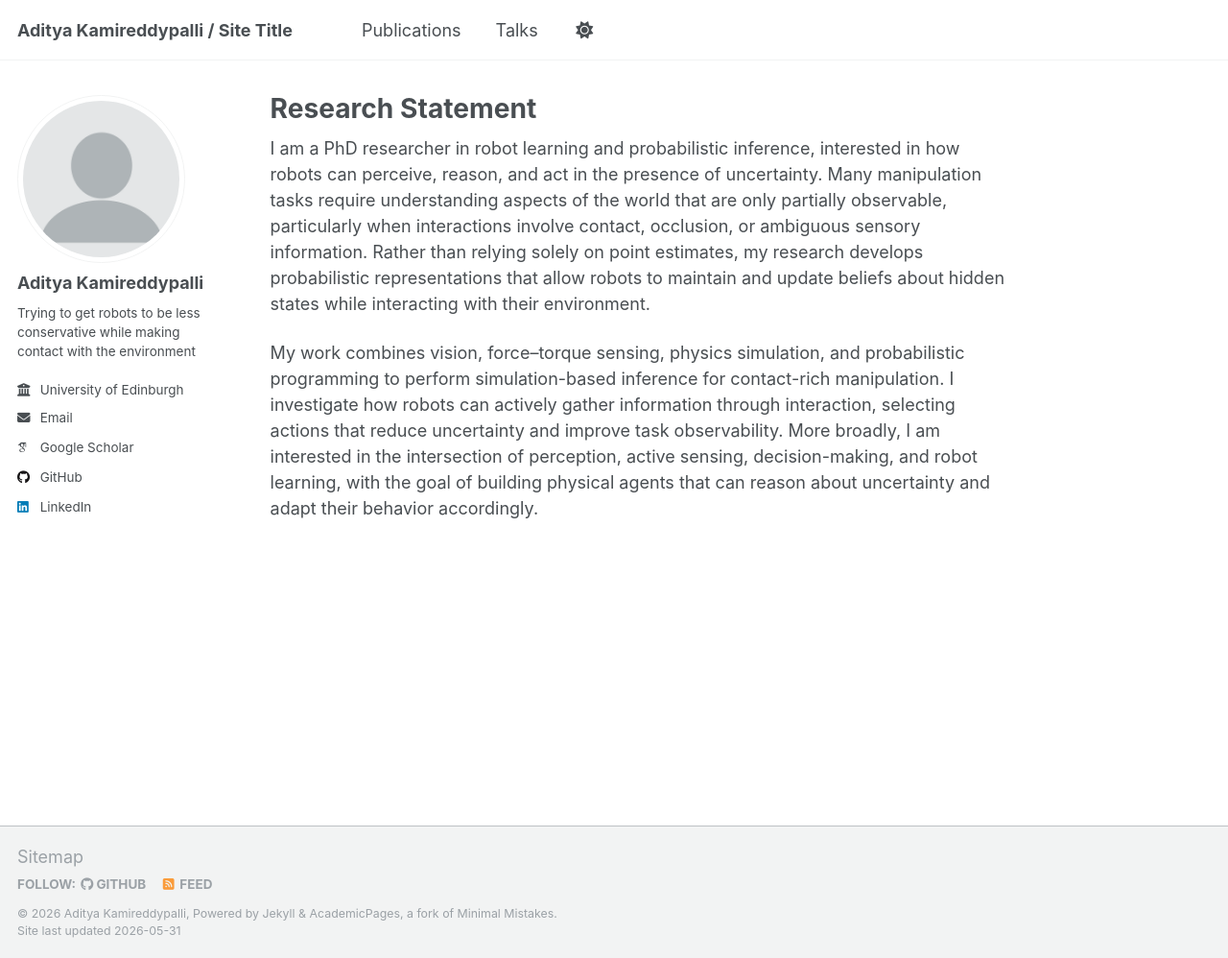
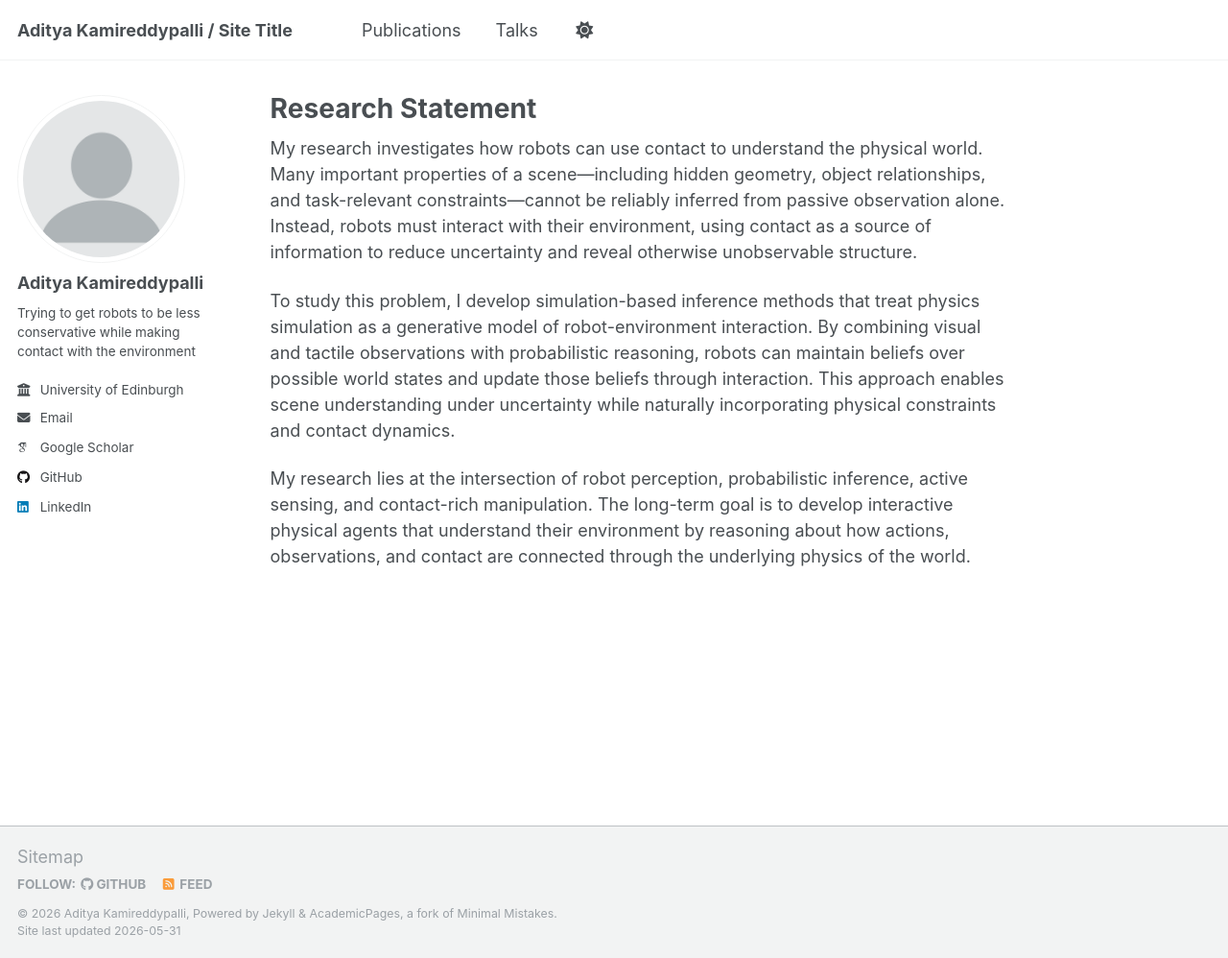
Before and after one commit to kamiradi/kamiradi.github.io, a Jekyll site: the page built from _pages/about.md, in a window 1280 px wide and 998 px high. Shown: the whole window at 96% size. Built offline with Jekyll 4.4.1, drawn with Linux system fonts in a browser that asks for light colours; some web fonts are replaced; a script that is not in the unit is left out.

Commit message:
Update the about.md file with the new research statement.

```diff
--- a/_pages/about.md
+++ b/_pages/about.md
@@ -7,6 +7,8 @@ redirect_from:
   - /about.html
 ---
 
-I am a PhD researcher in robot learning and probabilistic inference, interested in how robots can perceive, reason, and act in the presence of uncertainty. Many manipulation tasks require understanding aspects of the world that are only partially observable, particularly when interactions involve contact, occlusion, or ambiguous sensory information. Rather than relying solely on point estimates, my research develops probabilistic representations that allow robots to maintain and update beliefs about hidden states while interacting with their environment.
+My research investigates how robots can use contact to understand the physical world. Many important properties of a scene—including hidden geometry, object relationships, and task-relevant constraints—cannot be reliably inferred from passive observation alone. Instead, robots must interact with their environment, using contact as a source of information to reduce uncertainty and reveal otherwise unobservable structure.
 
-My work combines vision, force–torque sensing, physics simulation, and probabilistic programming to perform simulation-based inference for contact-rich manipulation. I investigate how robots can actively gather information through interaction, selecting actions that reduce uncertainty and improve task observability. More broadly, I am interested in the intersection of perception, active sensing, decision-making, and robot learning, with the goal of building physical agents that can reason about uncertainty and adapt their behavior accordingly.
+To study this problem, I develop simulation-based inference methods that treat physics simulation as a generative model of robot-environment interaction. By combining visual and tactile observations with probabilistic reasoning, robots can maintain beliefs over possible world states and update those beliefs through interaction. This approach enables scene understanding under uncertainty while naturally incorporating physical constraints and contact dynamics.
+
+My research lies at the intersection of robot perception, probabilistic inference, active sensing, and contact-rich manipulation. The long-term goal is to develop interactive physical agents that understand their environment by reasoning about how actions, observations, and contact are connected through the underlying physics of the world.
```
